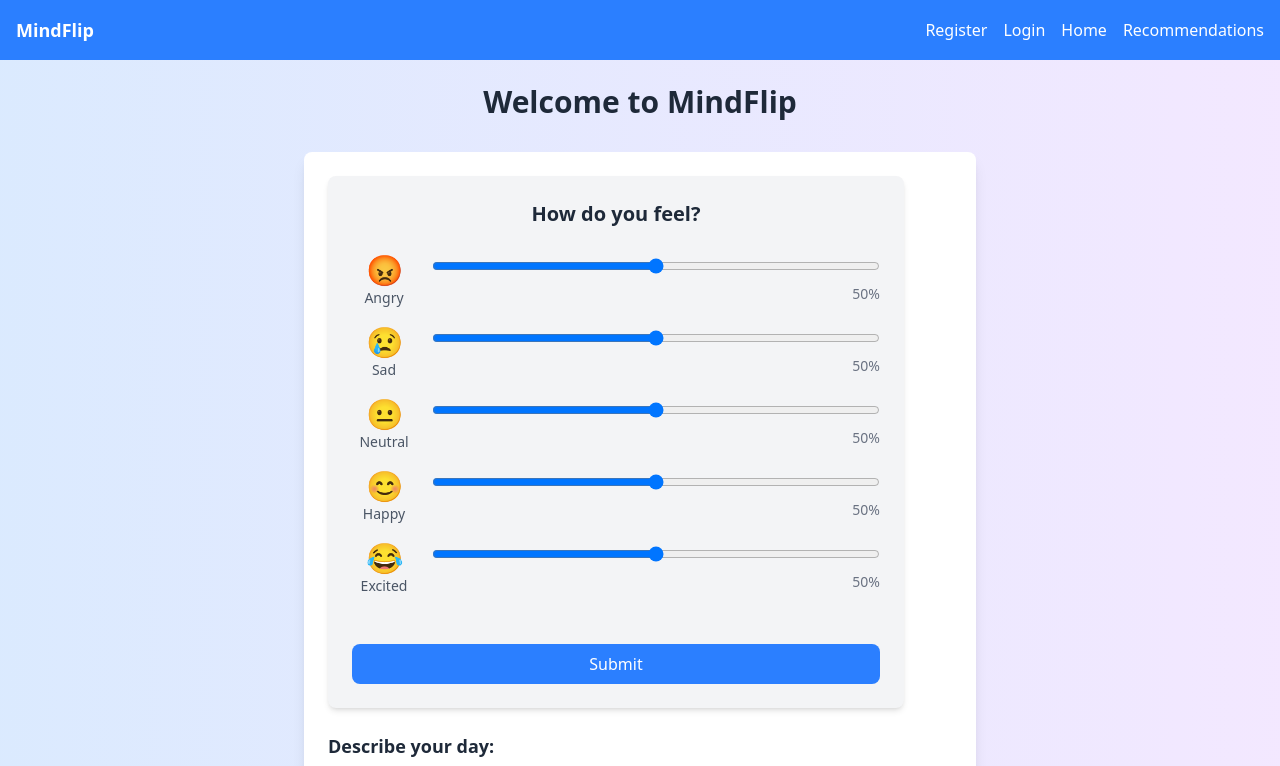
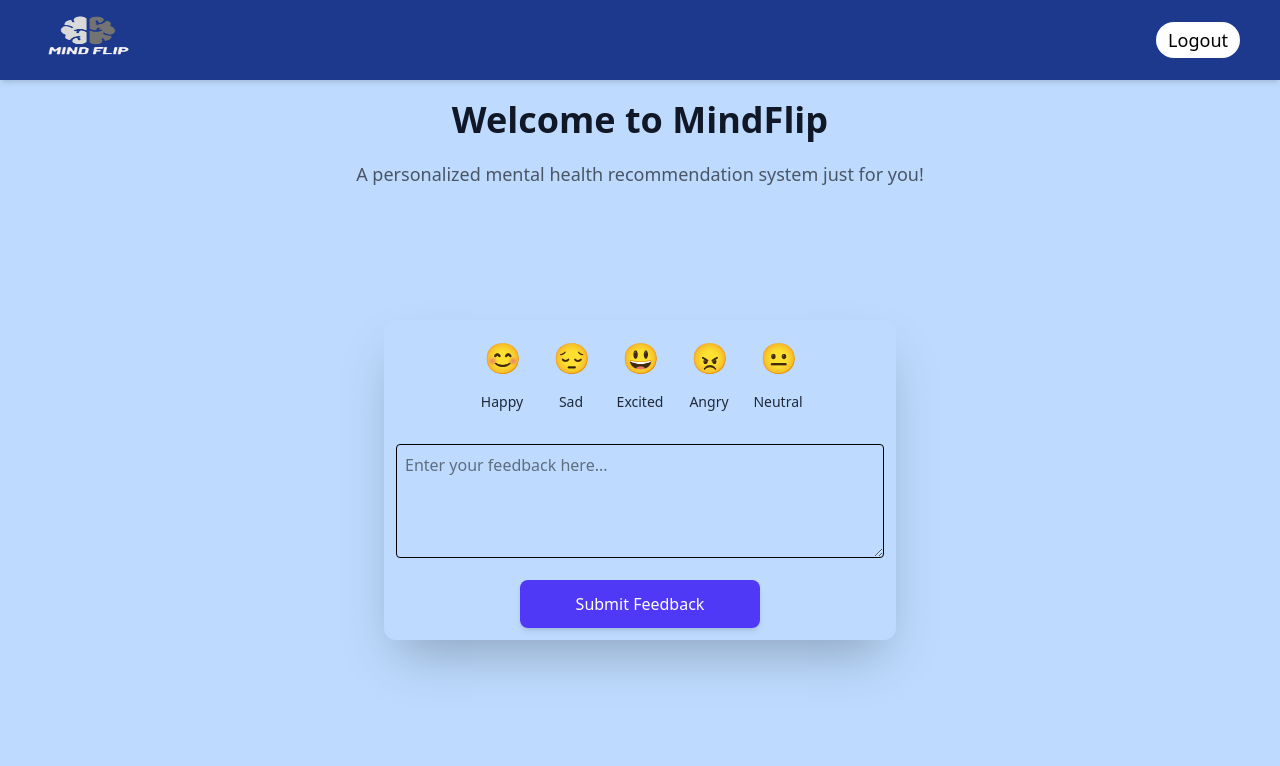
Before and after one commit to Deepadharsini/mindflip, a React (Vite) app in the folder frontend/: page /home in a window 1280 px wide. Shown: the top 766 px of the page. Built offline with nearby package versions, Linux system fonts and the light colour scheme; sample sign-in values are in the browser's storage.

Commit message:
ui changes

```diff
--- a/frontend/src/App.jsx
+++ b/frontend/src/App.jsx
@@ -1,45 +1,38 @@
-import { BrowserRouter as Router, Routes, Route, Link } from "react-router-dom";
+import { BrowserRouter as Router, Routes, Route, Navigate } from "react-router-dom";
 import Register from "./pages/Register";
 import Login from "./pages/Login";
 import Home from "./pages/Home";
-import Recommendations from "./pages/Recommendations"; // Import the Recommendations page
+import Recommendations from "./pages/Recommendations";
+import { useState } from "react";
+import Navbar from "./pages/Navbar"; // ✅ Import Navbar
 
 function App() {
+  const [isAuthenticated, setIsAuthenticated] = useState(
+    localStorage.getItem("authToken") ? true : false
+  );
+
   return (
     <Router>
       <div className="min-h-screen bg-gray-50 flex flex-col">
-        {/* Header */}
-        <header className="bg-blue-500 text-white p-4 shadow-md">
-          <nav className="container mx-auto flex justify-between items-center">
-            <h1 className="text-lg font-bold">MindFlip</h1>
-            <div className="space-x-4">
-              <Link to="/register" className="hover:underline">
-                Register
-              </Link>
-              <Link to="/login" className="hover:underline">
-                Login
-              </Link>
-              <Link to="/home" className="hover:underline">
-                Home
-              </Link>
-              <Link to="/recommendations" className="hover:underline">
-                Recommendations
-              </Link>
-            </div>
-          </nav>
-        </header>
+        {/* ✅ Use Navbar component */}
+        <Navbar isAuthenticated={isAuthenticated} setIsAuthenticated={setIsAuthenticated} />
 
-        {/* Main Content */}
         <main className="flex-grow">
           <Routes>
+            <Route path="/" element={<Navigate to="/login" />} />
             <Route path="/register" element={<Register />} />
-            <Route path="/login" element={<Login />} />
-            <Route path="/home" element={<Home />} />
-            <Route path="/recommendations" element={<Recommendations />} /> {/* Add the route */}
+            <Route path="/login" element={<Login setIsAuthenticated={setIsAuthenticated} />} />
+            <Route
+              path="/home"
+              element={isAuthenticated ? <Home /> : <Navigate to="/login" />}
+            />
+            <Route
+              path="/recommendations"
+              element={isAuthenticated ? <Recommendations /> : <Navigate to="/login" />}
+            />
           </Routes>
         </main>
 
-        {/* Footer */}
         <footer className="bg-gray-800 text-gray-200 py-4 text-center">
           © 2025 MindFlip. All rights reserved.
         </footer>
--- a/frontend/src/pages/Home.jsx
+++ b/frontend/src/pages/Home.jsx
@@ -1,18 +1,127 @@
-import React from "react";
-import EmojiMeter from "../components/EmojiMeter";
-import TextBox from "../components/TextBox";
+import React, { useState } from "react";
+import { useNavigate } from 'react-router-dom';
+
 
 const Home = () => {
+  const navigate = useNavigate();
+  const [selectedMood, setSelectedMood] = useState(null);
+  const [moodRatings, setMoodRatings] = useState({});
+  const [feedbackText, setFeedbackText] = useState(""); // State for text input
+
+  const moodOptions = [
+    { label: "Happy", emoji: "😊" },
+    { label: "Sad", emoji: "😔" },
+    { label: "Excited", emoji: "😃" },
+    { label: "Angry", emoji: "😠" },
+    { label: "Neutral", emoji: "😐" },
+  ];
+
+  const handleMoodSelect = (moodLabel) => {
+
+    setSelectedMood(moodLabel === selectedMood ? null : moodLabel);
+    if (!moodRatings[moodLabel]) {
+      setMoodRatings({ ...moodRatings, [moodLabel]: 5 }); // Default to 5 (midpoint)
+    }
+  };
+
+  const handleRatingChange = (moodLabel, rating) => {
+    setMoodRatings({ ...moodRatings, [moodLabel]: rating });
+  };
+
+  const handleTextChange = (e) => {
+    setFeedbackText(e.target.value);
+  };
+
+  const handleSubmit = () => {
+
+    if (selectedMood) {
+      const submissionData = {
+        mood: selectedMood,
+        rating: moodRatings[selectedMood] || "Not Rated",
+        feedback: feedbackText,
+      };
+
+      // Store in localStorage:
+      localStorage.setItem("submissionData", JSON.stringify(submissionData)); // Key, Value (must be stringified)
+
+      alert( // Keep your alert for now
+        `Selected Mood: ${selectedMood}, Rating: ${
+          moodRatings[selectedMood] || "Not Rated"
+        }, Feedback: ${feedbackText}`
+      );
+      navigate("/recommendations");
+    } else {
+      alert("Please select a mood.");
+    }
+  };
+
   return (
-    <div className="flex flex-col items-center min-h-screen bg-gradient-to-r from-blue-100 to-purple-100 p-6">
-      <h1 className="text-3xl font-bold text-gray-800 mb-8">Welcome to MindFlip</h1>
-      <div className="bg-white p-6 rounded-lg shadow-lg w-full max-w-2xl">
-        <EmojiMeter />
-        <TextBox />
-        <button className="mt-6 w-full bg-green-500 text-white py-2 rounded-lg hover:bg-green-600 transition">
-          Submit Feedback
-        </button>
+    <div className="flex flex-col items-center justify-center min-h-screen bg-blue-200 p-2">
+      <h1 className="absolute top-25 text-4xl font-extrabold text-gray-900 mb-4">
+        Welcome to MindFlip
+      </h1>
+      <p className="absolute top-40 text-lg text-gray-600 mb-6 text-center">
+        A personalized mental health recommendation system just for you!
+      </p>
+      <div className="bg-blue-200 p-3 rounded-xl shadow-2xl w-full max-w-lg">
+        <div className="flex justify-center gap-4 mb-4">
+          {moodOptions.map((option) => (
+            <div key={option.label} className="flex flex-col items-center">
+              <button
+                onClick={() => handleMoodSelect(option.label)}
+                className={`text-3xl transition-all duration-300 mb-2 p-2 rounded-full
+                  ${selectedMood === option.label ? "bg-yellow-200 shadow-inner" : "hover:bg-yellow-100"}`}
+              >
+                {option.emoji}
+              </button>
+              <p className="text-sm text-gray-800">{option.label}</p>
+            </div>
+          ))}
+        </div>
+
+        {selectedMood && (
+  <div className="w-full">
+    <input
+      type="range"
+      min="1"
+      max="10"
+      value={moodRatings[selectedMood] || 5}
+      onChange={(e) => handleRatingChange(selectedMood, parseInt(e.target.value))}
+      className="w-full h-2 rounded-lg appearance-none bg-gray-200 cursor-pointer"
+      style={{
+        background: `linear-gradient(to right,rgb(31, 25, 142) ${
+          ((moodRatings[selectedMood] - 1) / 9) * 100
+        }%, #E5E7EB ${(moodRatings[selectedMood] / 10) * 100}%)`
+      }}
+    />
+    <div className="flex justify-between text-sm text-gray-500 mt-1">
+      {[...Array(10)].map((_, index) => (
+        <span key={index}>{index + 1}</span>
+      ))}
+    </div>
+  </div>
+)}
+
+
+        <textarea
+          className="w-full border p-2 rounded mt-4"
+          placeholder="Enter your feedback here..."
+          value={feedbackText}
+          onChange={handleTextChange}
+          rows="4"
+        />
+
+        <div className="flex justify-center mt-4"> {/* Centered button */}
+          <button
+            onClick={handleSubmit}
+            className="w-60 py-3 bg-indigo-600 text-white rounded-lg shadow-md hover:bg-indigo-700 transition-all duration-300 ease-in-out"
+          >
+            Submit Feedback
+          </button>
+        </div>
       </div>
+
+      {/* ... (rest of your code) */}
     </div>
   );
 };
--- /dev/null
+++ b/frontend/src/pages/Navbar.jsx
@@ -0,0 +1,34 @@
+import { useNavigate } from "react-router-dom";
+
+const Navbar = ({ isAuthenticated, setIsAuthenticated }) => {
+  const navigate = useNavigate();
+
+  const handleLogout = () => {
+    console.log("Logging out...");
+    localStorage.removeItem("authToken"); // Remove token from localStorage
+    setIsAuthenticated(false); // Update authentication state
+    navigate("/login"); // Redirect to login page
+  };
+
+  return (
+    <header className="bg-blue-900 text-white shadow-md h-20 relative">
+      <nav className="container mx-auto flex items-center h-full">
+        <div className="absolute left-0 top-1/2 -translate-y-1/2">
+          <img src="/loggo.png" alt="MindFlip Logo" className="max-h-24 w-44" />
+        </div>
+        <div className="absolute right-10 top-1/2 -translate-y-1/2">
+          {isAuthenticated && (
+            <button
+              onClick={handleLogout}
+              className="text-black text-lg font-sans hover:underline bg-white px-3 py-1 rounded-3xl"
+            >
+              Logout
+            </button>
+          )}
+        </div>
+      </nav>
+    </header>
+  );
+};
+
+export default Navbar;
--- a/frontend/src/pages/Register.jsx
+++ b/frontend/src/pages/Register.jsx
@@ -1,10 +1,12 @@
 import React, { useState } from "react";
 import axios from "axios";
+import { useNavigate } from "react-router-dom";
 
 const Register = () => {
   const [username, setUsername] = useState("");
   const [email, setEmail] = useState("");
   const [password, setPassword] = useState("");
+  const navigate = useNavigate();  // Initialize useNavigate for redirecting
 
   const handleRegister = async (e) => {
     e.preventDefault();
@@ -14,7 +16,8 @@ const Register = () => {
         email,
         password,
       });
-      alert(res.data.message);
+      alert("Registration successful! Please log in.");
+      navigate("/login");  // Redirect to the login page after successful registration
     } catch (err) {
       alert(err.response?.data?.message || "Something went wrong.");
     }
@@ -30,14 +33,12 @@ const Register = () => {
           Welcome to MindFlip
         </h2>
         <p className="text-center text-gray-600 mb-6">
-          Take the first step toward better mental health.
+          Take the first step toward better mental health by registering below.
         </p>
 
         {/* Username Input */}
         <div className="mb-4">
-          <label className="block text-gray-700 font-semibold mb-2">
-            Username
-          </label>
+          <label className="block text-gray-700 font-semibold mb-2">Username</label>
           <input
             type="text"
             placeholder="Enter your username"
@@ -63,9 +64,7 @@ const Register = () => {
 
         {/* Password Input */}
         <div className="mb-6">
-          <label className="block text-gray-700 font-semibold mb-2">
-            Password
-          </label>
+          <label className="block text-gray-700 font-semibold mb-2">Password</label>
           <input
             type="password"
             placeholder="Enter your password"
@@ -79,13 +78,13 @@ const Register = () => {
         {/* Submit Button */}
         <button
           type="submit"
-          className="w-full bg-blue-600 text-white font-semibold py-3 rounded-lg hover:bg-blue-700 transition duration-300"
+          className="w-full bg-blue-800 text-white font-semibold py-3 rounded-lg hover:bg-blue-400 transition duration-300"
         >
           Register
         </button>
         <p className="text-sm text-center text-gray-600 mt-4">
           Already have an account?{" "}
-          <span className="text-blue-500 hover:underline cursor-pointer">
+          <span className="text-blue-500 hover:underline cursor-pointer" onClick={() => navigate("/login")}>
             Login
           </span>
         </p>
```
Also changed, not shown: frontend/src/pages/Login.jsx (+14 -12 lines), frontend/public/MIND FLIP.png (added), frontend/public/loggo.png (added).
